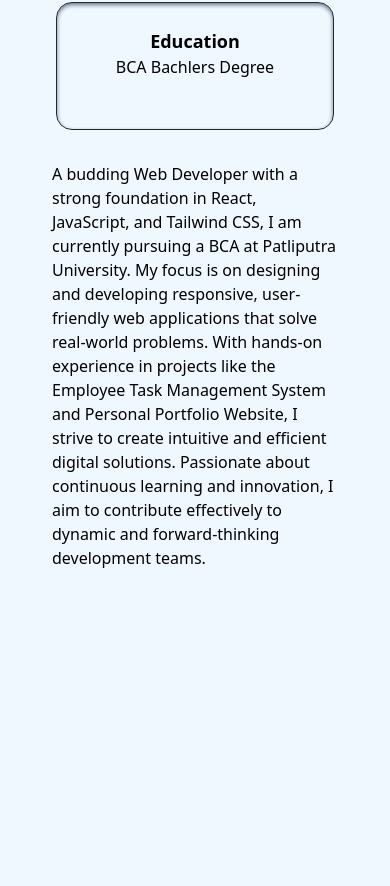
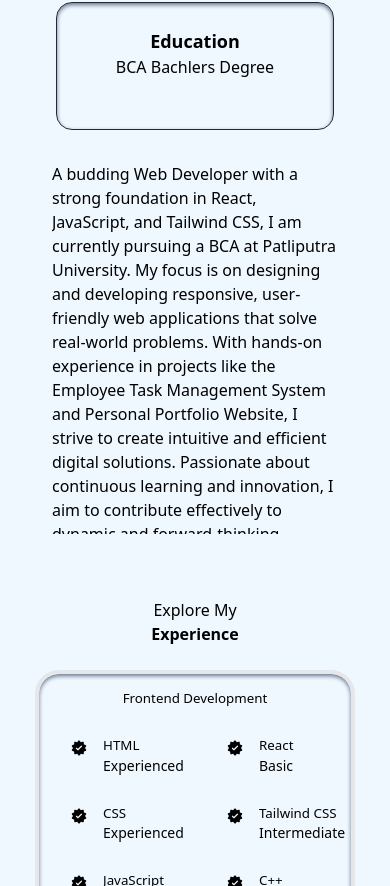
Before and after one commit to Saurabh-singhx/Personal-Portfolio-w, a React (Vite) app: page / in a window 390 px wide. Shown: the part 1114-2000 px from the top of the page. Before the commit the page ends 1688 px from the top, so only its background shows below. Built offline with nearby package versions, Linux system fonts and the light colour scheme.

Commit message:
responsive pt 3 and 4

```diff
--- a/src/App.css
+++ b/src/App.css
@@ -81,6 +81,7 @@
 
     .Mainsec{
         flex-direction: column;
+        overflow-y: hidden;
     }
     .Zoroimg{
         width: 60vw;
@@ -94,6 +95,23 @@
     }
     .abouttext{
         text-align: left;
+        overflow: hidden;
+    }
+    /* .Text{
+        overflow: scroll;
+    } */
+
+    /* Project section */
+
+    .MainPro{
+        flex-direction: column;
+        gap:2rem
+    }
+    .Project{
+        height: auto;
+    }
+    .Contact{
+        margin-top: 30rem;
     }
 
 }
@@ -103,16 +121,27 @@
         display:none;
     }
 }
-/* @media (max-width:1025px){
-    .Hero{
+
+/* Experience section */
+@media (max-width:1027px){
+
+    .mainExp{
         flex-direction: column;
+        width: 100%;
     }
-    .imagediv{
-        height: 14rem;
-        width: 14rem;
-    }
-    .Textsection{
+    .FirstBox{
+        width: 20rem;
+        height: 17rem;
         font-size: smaller;
     }
-
-} */
+    .Innerbox{
+        gap:0px;
+    }
+    .Headline{
+        margin-top: 15px;
+    }
+    .Leftcol{
+        margin-top: 10%;
+        gap:0px;
+    }
+}
--- a/src/App.jsx
+++ b/src/App.jsx
@@ -63,9 +63,9 @@ function App() {
         <Herosection setCursorColor={setCursorColor} setCursorFilter={setCursorFilter}/>
       </div>
       <Aboutsection setCursorColor={setCursorColor} setCursorFilter={setCursorFilter}/>
-      {/* <Experience setCursorColor={setCursorColor}/>
+      <Experience setCursorColor={setCursorColor}/>
       <Projectsection setCursorColor={setCursorColor}/>
-      <Contactinfo setCursorColor={setCursorColor}/> */}
+      <Contactinfo setCursorColor={setCursorColor}/>
 
 
     </>
--- a/src/Components/Aboutsection.jsx
+++ b/src/Components/Aboutsection.jsx
@@ -35,7 +35,7 @@ function Aboutsection({ setCursorColor }) {
               {/* <p className='w-full flex justify-center'>MCA Masters Degree</p> */}
             </div>
           </div>
-          <div className='overflow-hidden px-3 lg:w-auto lg:text-base'>
+          <div className='overflow-hidden px-3 lg:w-auto lg:text-base Text'>
             <p className='text-center abouttext'>A budding Web Developer with a strong foundation in React, JavaScript, and Tailwind CSS, I am currently pursuing a BCA at Patliputra University. My focus is on designing and developing responsive, user-friendly web applications that solve real-world problems. With hands-on experience in projects like the Employee Task Management System and Personal Portfolio Website, I strive to create intuitive and efficient digital solutions. Passionate about continuous learning and innovation, I aim to contribute effectively to dynamic and forward-thinking development teams.</p>
           </div>
         </div>
--- a/src/Components/Contactinfo.jsx
+++ b/src/Components/Contactinfo.jsx
@@ -9,7 +9,7 @@ function Contactinfo({ setCursorColor }) {
         window.open("mailto:saurabh4442kumar@gmail.com")
     }
     return (
-        <div id="Contact"  className='h-screen flex flex-col w-full p-8'>
+        <div id="Contact"  className='h-screen flex flex-col w-full p-8 Contact'>
             <div className='items-center w-full h-1/2 flex flex-col justify-center lg:gap-6 sm:gap-4'>
                 <p className='font-light lg:text-base sm:text-xl'>Get in Touch</p>
                 <h2 className='font-bold lg:text-4xl sm:text-5xl'>Contact Me</h2>
--- a/src/Components/Experience.jsx
+++ b/src/Components/Experience.jsx
@@ -1,157 +1,109 @@
-import React from 'react'
-import checkpic from './image/check.png'
+import React from 'react';
+import checkpic from './image/check.png';
+
 function Experience({ setCursorColor }) {
     return (
-        <div id="Experience" className='h-screen flex flex-col lg:gap-28 px-10 lg:h-screen sm:gap-2'>
-            <div className='flex flex-col w-full items-center h-24 py-6 justify-between lg:mt-0 sm:mt-24'>
-                <p className='lg:text-base sm:text-3xl'>Explore My</p>
-                <h2 className='font-bold lg:text-4xl sm:text-7xl'>Experience</h2>
+        <div id="Experience" className="h-screen flex flex-col lg:gap-28 px-10 lg:h-screen w-full">
+            {/* Header Section */}
+            <div className="flex flex-col w-full items-center h-24 py-6 justify-between lg:mt-0">
+                <p className="lg:text-base">Explore My</p>
+                <h2 className="font-bold lg:text-4xl">Experience</h2>
             </div>
-            <div className='flex gap-20 items-center justify-center lg:flex-row sm:flex-col lg:h-auto sm:h-screen lg:px-0 sm:px-20'>
+
+            {/* Content Section */}
+            <div className="flex gap-20 items-center justify-center lg:flex-row lg:h-auto lg:px-0 mainExp w-full">
+
+                {/* Frontend Development Card */}
                 <div
                     onMouseEnter={() => setCursorColor("bg-red-400")}
                     onMouseLeave={() => setCursorColor("bg-blue-500")}
-                    className='lg:w-2/5 lg:h-96 border-4 rounded-3xl flex flex-col lg:py-4 lg:px-2 shadow-inner shadow-slate-500 sm:w-full lg:text-base sm:text-3xl sm:h-1/3 sm:px-10 sm:items-center sm:justify-evenly sm:py-10'>
-                    <h3 className='w-full flex justify-center lg:text-xl lg:font-semibold'>Frontend Development</h3>
-                    <div className='h-full flex gap-16'>
-                        <div className='flex flex-col justify-evenly h-full w-1/2'>
-                            <div className='flex px-8 gap-4'>
-                                <div className='py-1'>
-                                    <img src={checkpic} alt="" className='lg:w-4 lg:h-4 sm:w-8 sm:h-8'/>
+                    className="lg:w-2/5 lg:h-96 border-4 rounded-3xl flex flex-col lg:py-4 lg:px-2 shadow-inner shadow-slate-500 lg:text-base FirstBox w-full"
+                >
+                    <h3 className="w-full flex justify-center lg:text-xl lg:font-semibold Headline">Frontend Development</h3>
+                    <div className="h-full flex gap-16 Innerbox">
+
+                        {/* Left Column */}
+                        <div className="flex flex-col justify-evenly h-full w-1/2">
+                            {["HTML", "CSS", "JavaScript"].map((skill, index) => (
+                                <div key={index} className="flex px-8 gap-4">
+                                    <div className="py-1 shrink-0 w-4 h-4">
+                                        <img src={checkpic} alt="" className="lg:w-4 lg:h-4" />
                                     </div>
                                     <div>
-                                    <h3 className='lg:font-medium lg:text-sm sm:text-2xl sm:font-semibold'>HTML</h3>
-                                    <p className='text-sm font-light'>Experienced</p>
+                                        <h3 className="lg:font-medium lg:text-sm">{skill}</h3>
+                                        <p className="text-sm font-light">
+                                            {skill === "JavaScript" ? "Basic" : "Experienced"}
+                                        </p>
                                     </div>
                                 </div>
-                            <div className='flex px-8 gap-4'>
-                                <div className='py-1'>
-                                    <img src={checkpic} alt="" className='lg:w-4 lg:h-4 sm:w-8 sm:h-8'/>
+                            ))}
+                        </div>
+
+                        {/* Right Column */}
+                        <div className="flex flex-col justify-evenly h-full w-1/2">
+                            {["React", "Tailwind CSS", "C++"].map((skill, index) => (
+                                <div key={index} className="flex px-8 gap-4">
+                                    <div className="py-1 shrink-0 w-4 h-4">
+                                        <img src={checkpic} alt="" className="lg:w-4 lg:h-4" />
                                     </div>
                                     <div>
-                                    <h3 className='lg:font-medium lg:text-sm sm:text-2xl sm:font-semibold'>CSS</h3>
-                                    <p className='text-sm font-light'>Experienced</p>
+                                        <h3 className="lg:font-medium lg:text-sm">{skill}</h3>
+                                        <p className="text-sm font-light">
+                                            {skill === "React" ? "Basic" : "Intermediate"}
+                                        </p>
                                     </div>
                                 </div>
-                            <div className='flex px-8 gap-4'>
-                                <div className='py-1'>
-                                    <img src={checkpic} alt="" className='lg:w-4 lg:h-4 sm:w-8 sm:h-8'/>
+                            ))}
                         </div>
-                                <div>
-                                    <h3 className='lg:font-medium lg:text-sm sm:text-2xl sm:font-semibold'>JavaScript</h3>
-                                    <p className='text-sm font-light'>Basic</p>
+
                     </div>
                 </div>
 
-                        </div>
-                        <div className='flex flex-col justify-evenly  h-full w-1/2'>
-                            <div className='flex px-8 gap-4'>
-                                <div className='py-1'>
-                                    <img src={checkpic} alt="" className='lg:w-4 lg:h-4 sm:w-8 sm:h-8'/>
-                                </div>
-                                <div>
-                                    <h3 className='lg:font-medium lg:text-sm sm:text-2xl sm:font-semibold'>React</h3>
-                                    <p className='text-sm font-light'>Basic</p>
-                                </div>
-                            </div>
-                            <div className='flex px-8 gap-4'>
-                                <div className='py-1'>
-                                    <img src={checkpic} alt="" className='lg:w-4 lg:h-4 sm:w-8 sm:h-8'/>
-                                </div>
-                                <div>
-                                    <h3 className='lg:font-medium lg:text-sm sm:text-2xl sm:font-semibold'>Tailwind CSS</h3>
-                                    <p className='text-sm font-light'>intermediate</p>
-                                </div>
-                            </div>
-                            <div className='flex px-8 gap-4'>
-                                <div className='py-1'>
-                                    <img src={checkpic} alt="" className='lg:w-4 lg:h-4 sm:w-8 sm:h-8'/>
-                                </div>
-                                <div>
-                                    <h3 className='lg:font-medium lg:text-sm sm:text-2xl sm:font-semibold'>C++</h3>
-                                    <p className='text-sm font-light'>intermediate</p>
-                                </div>
-                            </div>
-
-                        </div>
-
-
-                    </div>
-                </div>
+                {/* Backend Development Card */}
                 <div
                     onMouseEnter={() => setCursorColor("bg-green-400")}
                     onMouseLeave={() => setCursorColor("bg-blue-500")}
-                    className='lg:w-2/5 lg:h-96 border-4 rounded-3xl flex flex-col lg:py-4 lg:px-2 shadow-inner shadow-slate-500 sm:w-full lg:text-base sm:text-3xl sm:h-1/3 sm:px-10 sm:items-center sm:justify-evenly sm:py-10'>
-                    <h3 className='w-full flex justify-center lg:text-xl lg:font-semibold'>Backend Development</h3>
-                    <div className='h-full flex lg:gap-6 sm:gap-16 w-full lg:px-20 sm:px-14'>
-                        <div className='flex flex-col mt-14  h-full w-1/2 gap-12'>
-                            <div className='flex px-8 gap-4 p-2'>
-                                <div className='py-1 '>
-                                    <img src={checkpic} alt="" className='lg:w-4 lg:h-4 sm:w-8 sm:h-8 '/>
+                    className="lg:w-2/5 lg:h-96 border-4 rounded-3xl flex flex-col lg:py-4 lg:px-2 shadow-inner shadow-slate-500 lg:text-base FirstBox"
+                >
+                    <h3 className="w-full flex justify-center lg:text-xl lg:font-semibold Headline">Backend Development</h3>
+                    <div className="h-full flex lg:gap-6 w-full lg:px-20">
+
+                        {/* Left Column */}
+                        <div className="flex flex-col mt-14 h-full w-1/2 gap-12 Leftcol">
+                            {["Express JS", "Git"].map((skill, index) => (
+                                <div key={index} className="flex px-8 gap-4 p-2">
+                                    <div className="py-1 shrink-0 w-4 h-4">
+                                        <img src={checkpic} alt="" className="lg:w-4 lg:h-4" />
                                     </div>
                                     <div>
-                                    <h3 className='lg:font-medium lg:text-sm sm:text-2xl sm:font-semibold'>Express JS</h3>
-                                    <p className='text-sm font-light'>Basic</p>
+                                        <h3 className="lg:font-medium lg:text-sm">{skill}</h3>
+                                        <p className="text-sm font-light">Basic</p>
                                     </div>
                                 </div>
-                            <div className='flex px-8 gap-4'>
-                                <div className='py-1'>
-                                    <img src={checkpic} alt="" className='lg:w-4 lg:h-4 sm:w-8 sm:h-8'/>
+                            ))}
+                        </div>
+
+                        {/* Right Column */}
+                        <div className="flex flex-col mt-14 h-full w-1/2 gap-12 Leftcol">
+                            {["Node JS", "PostgreSQL"].map((skill, index) => (
+                                <div key={index} className="flex px-8 gap-4 p-2">
+                                    <div className="py-1 shrink-0 w-4 h-4">
+                                        <img src={checkpic} alt="" className="lg:w-4 lg:h-4" />
                                     </div>
                                     <div>
-                                    <h3 className='lg:font-medium lg:text-sm sm:text-2xl sm:font-semibold'>Git</h3>
-                                    <p className='text-sm font-light'>Basic</p>
+                                        <h3 className="lg:font-medium lg:text-sm">{skill}</h3>
+                                        <p className="text-sm font-light">Basic</p>
                                     </div>
                                 </div>
-                            {/* <div className='flex px-8 gap-4'>
-                                <div className='py-1'>
-                                    <img src={checkpic} alt="" className='w-4 h-4'/>
+                            ))}
                         </div>
-                                <div>
-                                    <h3 className='font-medium text-sm'>JavaScript</h3>
-                                    <p className='text-sm font-light'>Basic</p>
-                                </div>
-                            </div> */}
-
-                        </div>
-                        <div className='flex flex-col mt-14  h-full w-1/2 gap-12'>
-                            <div className='flex px-8 gap-4'>
-                                <div className='py-1'>
-                                    <img src={checkpic} alt="" className='lg:w-4 lg:h-4 sm:w-8 sm:h-8'/>
-                                </div>
-                                <div>
-                                    <h3 className='lg:font-medium lg:text-sm sm:text-2xl sm:font-semibold'>Node JS</h3>
-                                    <p className='text-sm font-light'>Basic</p>
-                                </div>
-                            </div>
-                            <div className='flex px-8 gap-4'>
-                                <div className='py-1'>
-                                    <img src={checkpic} alt="" className='lg:w-4 lg:h-4 sm:w-8 sm:h-8 '/>
-                                </div>
-                                <div>
-                                    <h3 className='lg:font-medium lg:text-sm sm:text-2xl sm:font-semibold'>PostgreSQL</h3>
-                                    <p className='text-sm font-light'>Basic</p>
-                                </div>
-                            </div>
-                            {/* <div className='flex px-8 gap-4'>
-                                <div className='py-1'>
-                                    <img src={checkpic} alt="" className='w-4 h-4'/>
-                                </div>
-                                <div>
-                                    <h3 className='font-medium text-sm'>C++</h3>
-                                    <p className='text-sm font-light'>intermediate</p>
-                                </div>
-                            </div> */}
-
-                        </div>
-
 
                     </div>
                 </div>
             </div>
 
         </div>
-    )
+    );
 }
 
-export default Experience
+export default Experience;
--- a/src/Components/Herosection.jsx
+++ b/src/Components/Herosection.jsx
@@ -4,7 +4,7 @@ import Pic from "./image/profpic.jpg";
 import Linkdin from "./image/Linkdin.png";
 import Github from "./image/github.png";
 import Magnet from "./Magnet";
-import CV from "./DownloadCV/SaurabhResume.pdf";
+import CV from "./DownloadCV/My-resume-6S.pdf";
 
 function Herosection({ setCursorColor, setCursorFilter }) {
     const [isFrontend, setIsFrontend] = useState(true);
```
Also changed, not shown: src/Components/Projectsection.jsx (+40 -63 lines), 1 other file (tests, documents, lock files or other folders). Lines whose indentation alone changed are shown as unchanged.
